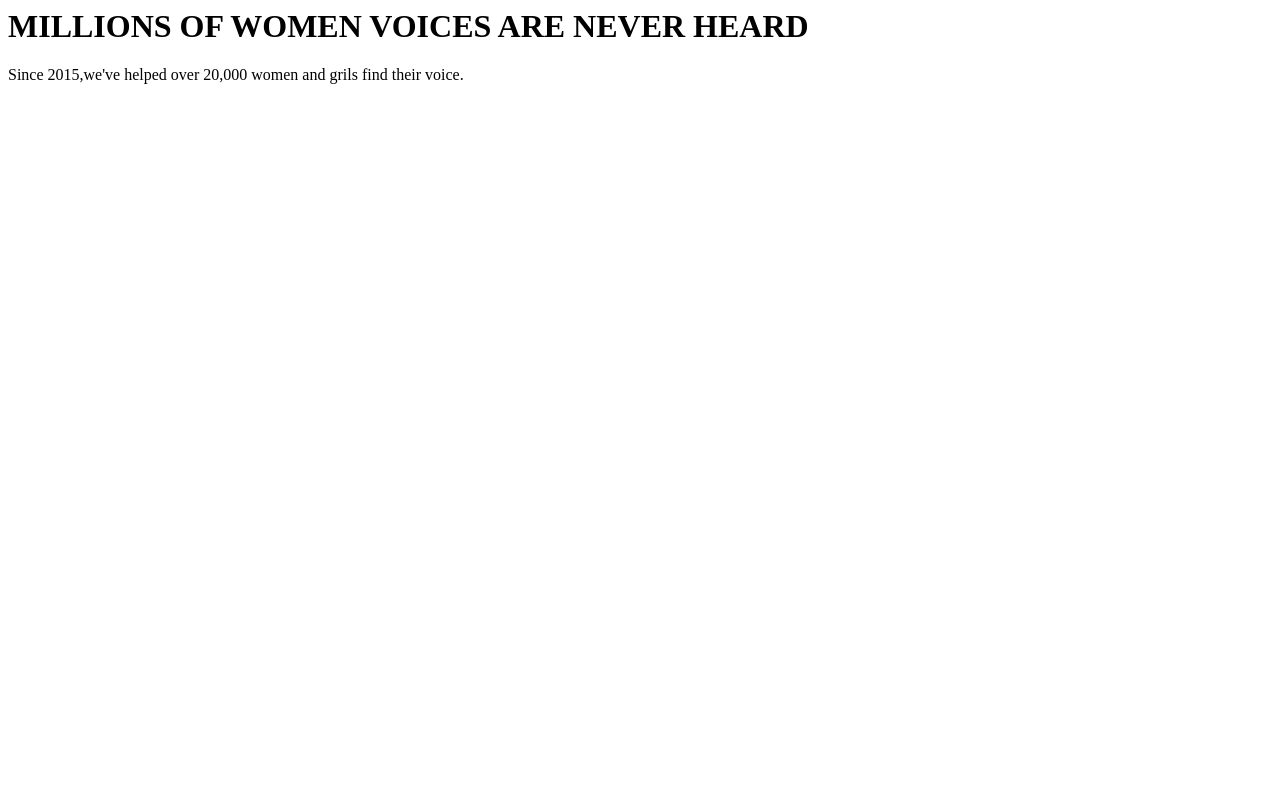
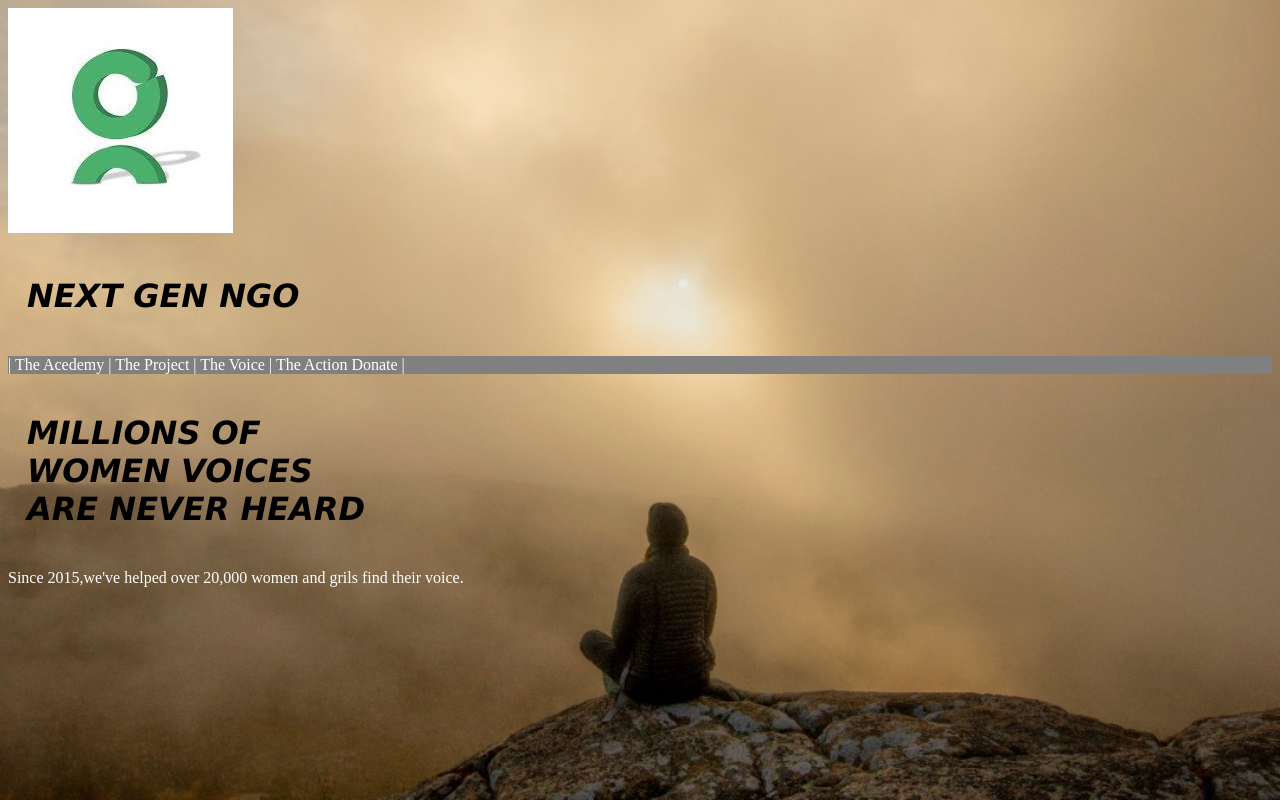
Before and after one commit to Anonyme01z/Group-Project, a plain HTML site: page HomePage.html in a window 1280 px wide. Drawn offline with Linux system fonts and the light colour scheme.

Commit message:
Html And Css for Homepage

```diff
--- a/HomePage.html
+++ b/HomePage.html
@@ -1,4 +1,4 @@
-<!DOCTYPE html <!DOCTYPE html>
+<!DOCTYPE html>
 
 <html>
     <head>
@@ -7,13 +7,61 @@
         <title>NGO WEBSITE</title>
         <meta name="description" content="">
         <meta name="viewport" content="width=device-width, initial-scale=1">
-        <link rel="stylesheet" href="">
+        <link rel="stylesheet" href="HomePageStyling.css">
     </head>
     <body>
 
-    <h1>MILLIONS OF WOMEN VOICES ARE NEVER HEARD</h1>
-    <p>Since 2015,we've helped over 20,000 women and grils find their voice.</p>
 
+        <div class="TopBar">
+
+            <img src="Logo.jfif">
+
+            <h1> NEXT GEN NGO </h1>
+        </div>
+
+
+
+
+
+
+
+
+
+
+
+
+
+
+
+
+
+
+
+
+
+
+
+
+
+
+
+
+
+        <div class="Nav">
+             <nav> | The Acedemy | The Project | The Voice | The Action Donate | </nav>
+        </div>
+
+
+
+
+
+
+
+
+      <span style="background-color: white;"></span>
+    <h1> MILLIONS OF <br>WOMEN VOICES<br> ARE NEVER HEARD</h1>
+
+    <p style="color: white;">Since 2015,we've helped over 20,000 women and grils find their voice.</p>
 
     </body>
 </html>
--- a/HomePageStyling.css
+++ b/HomePageStyling.css
@@ -1,9 +1,58 @@
-h1{
-    background-color: #ffffff;
+.header img {
+    float: left;
+    width: 100px;
+    height: 100px;
+    background: #555;
+  }
+body{
 
-
+    background-color: black;
 }
 
 
 body {background-image: url("Background.jpeg");
     background-size:cover;}
+
+    h1{
+       /* background-color: white; */
+        color: #000000;
+        padding: 1.5%;
+        font-style: italic;
+        font-family: 'Lucida Sans', 'Lucida Sans Regular', 'Lucida Grande', 'Lucida Sans Unicode', Geneva, Verdana, sans-serif;
+    }
+
+          .Nav{
+                          padding: 3vh,1vw,3vh,1vw;
+                          background-color: gray;
+                          color: white;
+
+          }
+
+          .Nav l1 + l1 ::before {
+            contain: "|";
+            padding 1rem;
+
+
+          }
+
+    /*
+    {
+
+    display: flex;
+
+}
+body, html {
+    background-color: #f9fafa;
+    color: #20303c;
+    font-family: Madefor,Helvetica Neue,Helvetica,Arial,メイリオ,meiryo,ヒラギノ角ゴ pro w3,hiragino kaku gothic pro,sans-serif;
+    font-size: 16px;
+    font-weight: 400;
+    height: 100%;
+    line-height: 1.5;
+    margin: 0;
+    padding: 0;
+    width: 100%;
+}
+
+    }
+    */
```
Also changed, not shown: Logo.jfif (added).
